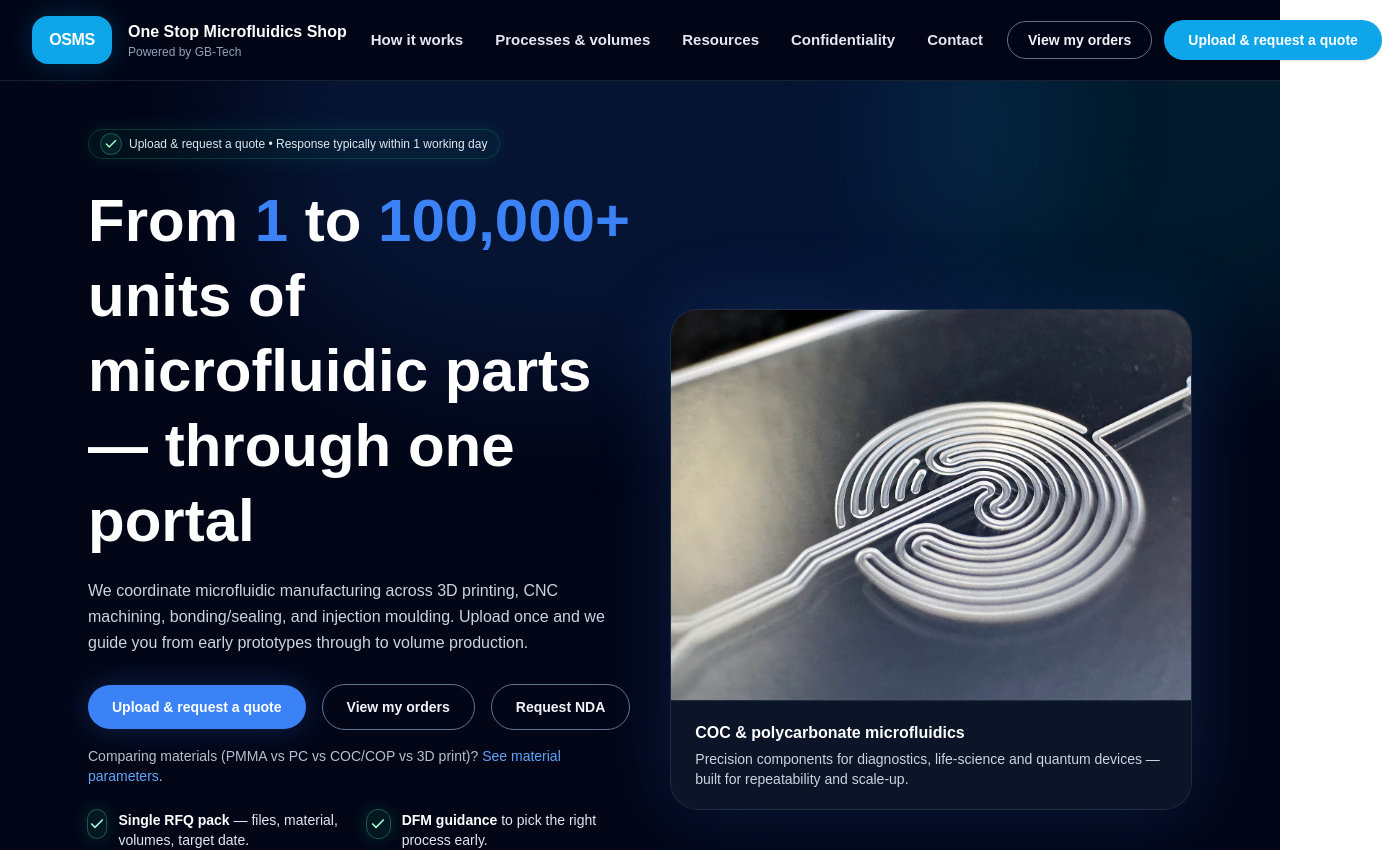
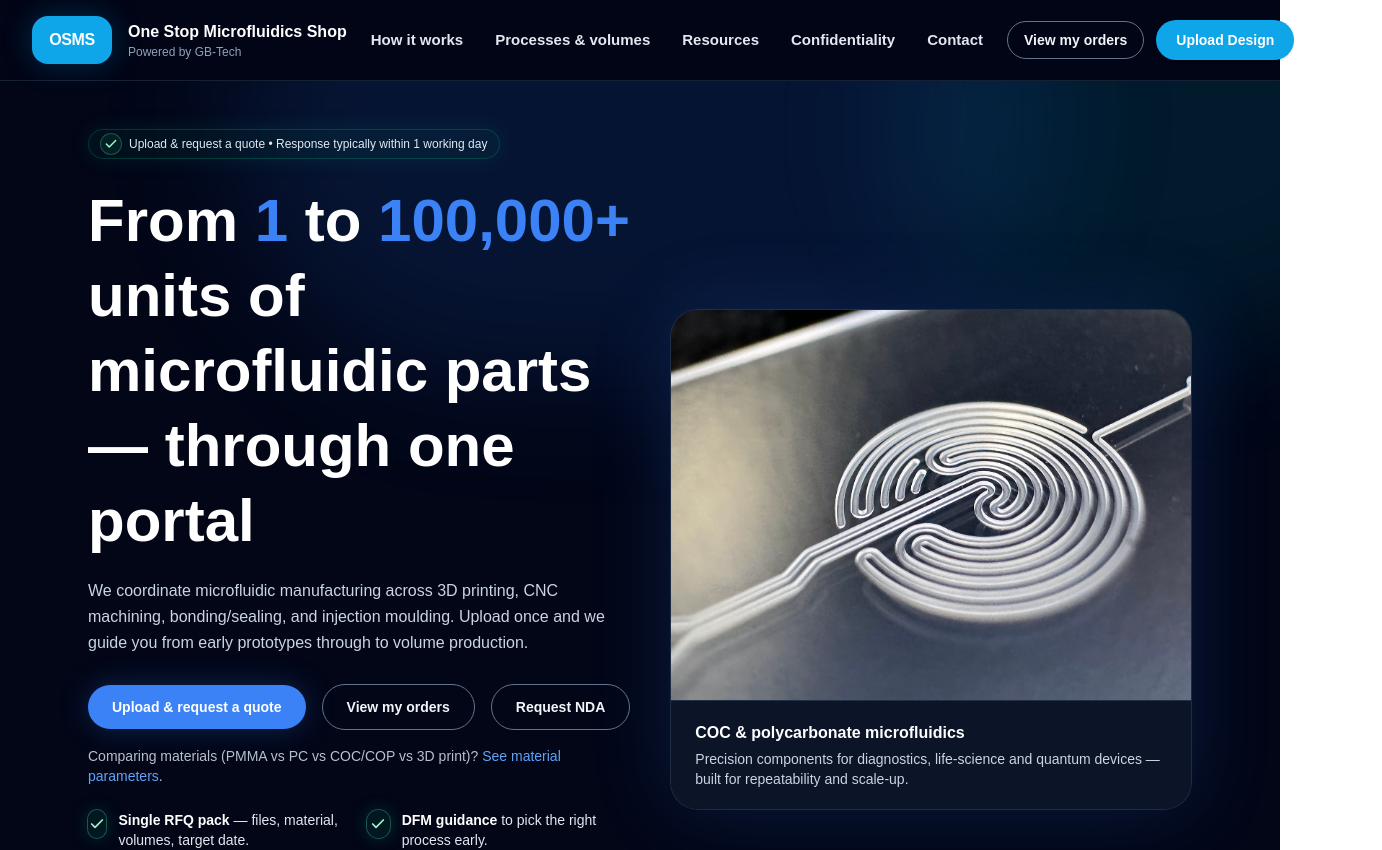
Before and after one commit to OMS-Shop/osm-shop, a Next.js app: page / in a window 1280 px wide. Shown: the top 850 px of the page, 1382 px wide, since content can reach past the window. Built offline with nearby package versions, Linux system fonts and the light colour scheme.

Commit message:
Header: shrink right buttons; rename Upload CTA

```diff
--- a/app/layout.tsx
+++ b/app/layout.tsx
@@ -84,25 +84,24 @@ export default function RootLayout({
                 </Link>
               </nav>
 
-              {/* Right buttons (no wrapping) */}
+              {/* Right buttons (slightly narrower) */}
               <div className="ml-auto flex items-center gap-3 shrink-0">
                 <Link
                   href="/portal"
-                  className="rounded-full border border-slate-500 px-5 py-2 text-sm font-semibold text-slate-100 hover:border-slate-200 hover:text-white transition-colors whitespace-nowrap"
+                  className="rounded-full border border-slate-500 px-4 py-2 text-sm font-semibold text-slate-100 hover:border-slate-200 hover:text-white transition-colors whitespace-nowrap"
                 >
                   View my orders
                 </Link>
                 <Link
                   href="/upload"
-                  className="rounded-full bg-[#0ea5e9] px-6 py-2.5 text-sm font-extrabold text-white shadow hover:bg-[#0284c7] transition-colors whitespace-nowrap"
+                  className="rounded-full bg-[#0ea5e9] px-5 py-2.5 text-sm font-extrabold text-white shadow hover:bg-[#0284c7] transition-colors whitespace-nowrap"
                 >
-                  Upload &amp; request a quote
+                  Upload Design
                 </Link>
               </div>
             </div>
           </header>
 
-          {/* IMPORTANT: do NOT add max-width/padding here (pages control their own layout) */}
           <main>{children}</main>
         </div>
       </body>
```
